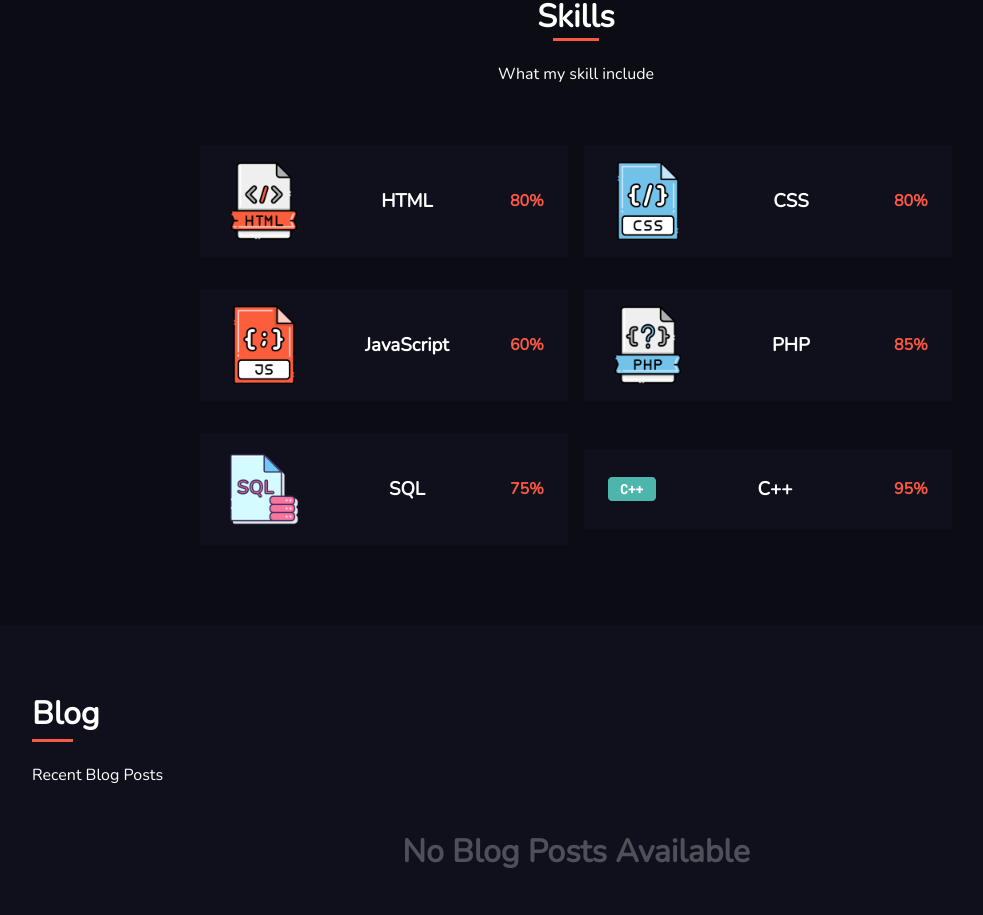
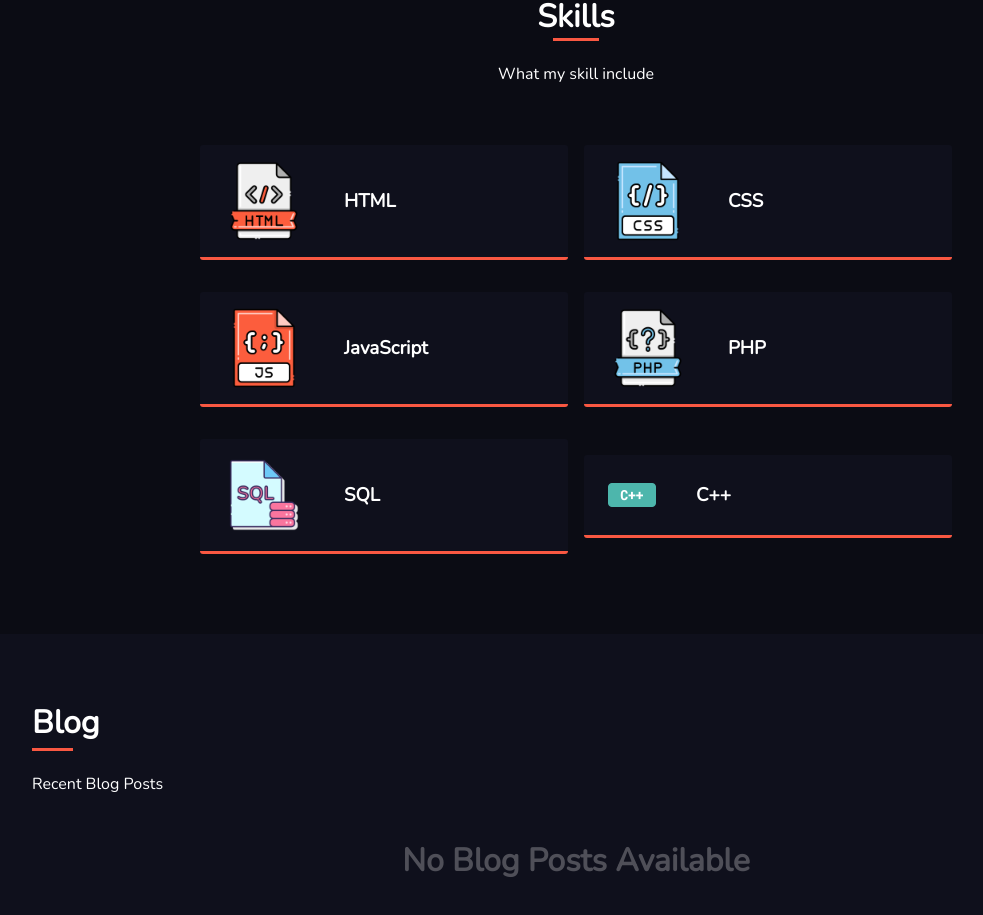
Before and after one commit to Praisecodes/Portfolio3, a React (Vite) app: page / in a window 1280 px wide. Shown: the part 2169-3084 px from the top of the page, without its empty margins (64-1047 px from the left). Built offline with nearby package versions, Linux system fonts and the light colour scheme.

Commit message:
Removed percentage

```diff
--- a/src/components/skills.jsx
+++ b/src/components/skills.jsx
@@ -4,6 +4,7 @@ import JavaScript from "../assets/javascript.svg"
 import Php from "../assets/php.svg"
 import sql from "../assets/sql.svg"
 import cpp from "../assets/cpp.svg"
+import {FaDotCircle} from "react-icons/fa"
 
 export default function Skills(){
     return (
@@ -16,7 +17,6 @@ export default function Skills(){
                     <div className="writeandimg">
                         <img src={Html} alt="" />
                         <h3>HTML</h3>
-                        <p>80%</p>
                     </div>
                 </div>
 
@@ -24,7 +24,6 @@ export default function Skills(){
                     <div className="writeandimg">
                         <img src={Css} alt="" />
                         <h3>CSS</h3>
-                        <p>80%</p>
                     </div>
                 </div>
 
@@ -32,7 +31,6 @@ export default function Skills(){
                     <div className="writeandimg">
                         <img src={JavaScript} alt="" />
                         <h3>JavaScript</h3>
-                        <p>60%</p>
                     </div>
                 </div>
 
@@ -40,7 +38,6 @@ export default function Skills(){
                     <div className="writeandimg">
                         <img src={Php} alt="" />
                         <h3>PHP</h3>
-                        <p>85%</p>
                     </div>
                 </div>
 
@@ -48,7 +45,6 @@ export default function Skills(){
                     <div className="writeandimg">
                         <img src={sql} alt="" />
                         <h3>SQL</h3>
-                        <p>75%</p>
                     </div>
                 </div>
 
@@ -56,7 +52,6 @@ export default function Skills(){
                     <div className="writeandimg">
                         <img src={cpp} alt="" />
                         <h3>C++</h3>
-                        <p>95%</p>
                     </div>
                 </div>
             </div>
--- a/src/styles/style.css
+++ b/src/styles/style.css
@@ -264,15 +264,18 @@ body {
   flex-direction: column;
   justify-content: center;
   max-width: 80vw;
+  border-bottom: 3px solid var(--majorOrange);
+  border-radius: 3px;
 }
 .skills .skillset .skill .writeandimg {
   display: flex;
   align-items: center;
-  justify-content: space-between;
 }
-.skills .skillset .skill .writeandimg p {
-  color: var(--majorOrange);
-  font-weight: 800;
+.skills .skillset .skill .writeandimg h3 {
+  margin: 0 2.5rem;
+  width: -webkit-fit-content;
+  width: -moz-fit-content;
+  width: fit-content;
 }
 
 .blog {
--- a/src/styles/style.scss
+++ b/src/styles/style.scss
@@ -264,13 +264,14 @@ body{
             flex-direction: column;
             justify-content: center;
             max-width: 80vw;
+            border-bottom: 3px solid var(--majorOrange);
+            border-radius: 3px;
             .writeandimg{
                 display: flex;
                 align-items: center;
-                justify-content: space-between;
-                p{
-                    color: var(--majorOrange);
-                    font-weight: 800;
+                h3{
+                    margin: 0 2.5rem;
+                    width: fit-content;
                 }
             }
         }
```
Also changed, not shown: 1 other file (tests, documents, lock files or other folders).
